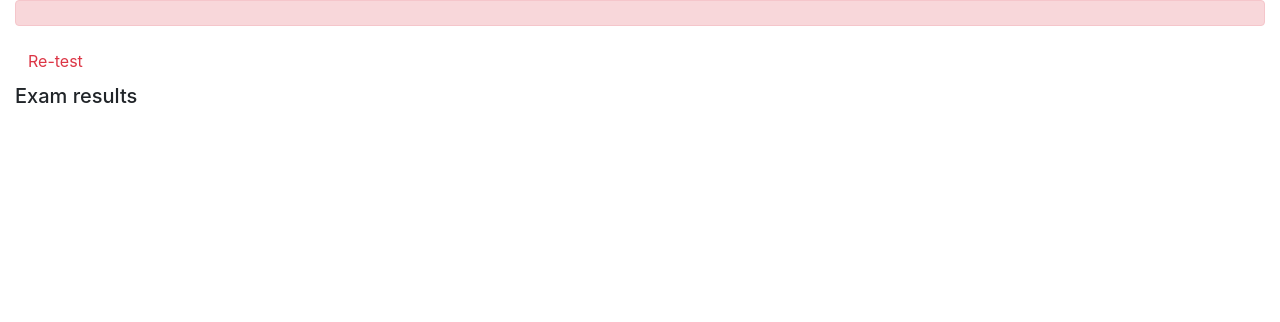
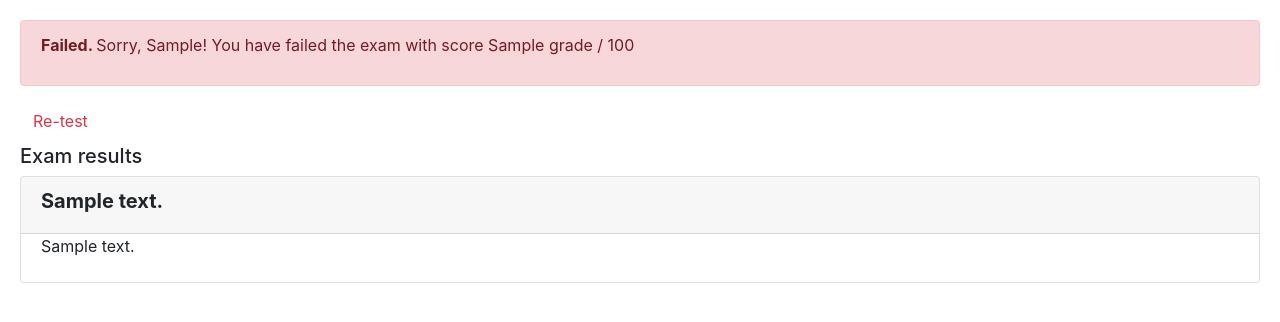
Before and after one commit to SakshiChaudhari123/week5, a Django app: template onlinecourse/templates/onlinecourse/exam_result_bootstrap.html in a window 1280 px wide. Shown: the part 56-378 px from the top of the page. Run offline with Django 3.2, Linux system fonts and the light colour scheme; a user stored in the database is signed in; tables that the repository leaves empty hold one stand-in row (values such as "Sample post"); the template is opened without the code that fills it: values that come from a table or form of the project are taken from there, most other values are stand-ins (such as "Sample title", 1, 10 or a date in 2020); some libraries are stand-ins or nearby versions.

Commit message:
Update exam_result_bootstrap.html

```diff
--- a/onlinecourse/templates/onlinecourse/exam_result_bootstrap.html
+++ b/onlinecourse/templates/onlinecourse/exam_result_bootstrap.html
@@ -24,7 +24,7 @@
                     {% csrf_token %}
                     <div class="input-group">
                         <input type="text" class="form-control" placeholder="Username" name="username" >
-                        <input type="password" class="form-control" placeholder="Username" name="psw" >
+                        <input type="password" class="form-control" placeholder="password" name="psw" >
                         <button class="btn btn-primary" type="submit">Login</button>
                         <a class="btn btn-link" href="{% url 'onlinecourse:registration' %}">Sign Up</a>
                     </div>
@@ -35,20 +35,46 @@
     </div>
 </nav>
 
-<div class="container-fluid">
+<div class="container-fluid" style='padding: 20px;'>
     {% if grade > 80 %}
     <div class="alert alert-success">
        <!--HINT Display passed info -->
+        <p><b>Congratulations, {{user.first_name}}! </b>You have passed the exam and completed the course with score {{grade}} / 100</p>
     </div>
         {% else %}
         <div class="alert alert-danger">
             <!--HINT Display failed info -->
+            <p><b>Failed. </b>Sorry, {{user.first_name}}! You have failed the exam with score {{grade}} / 100</p>
         </div>
         <a class="btn btn-link text-danger" href="{% url 'onlinecourse:course_details' course.id %}">Re-test</a>
         {% endif %}
         <div class="card-columns-vertical mt-1">
         <h5 class="">Exam results</h5>
             <!--HINT Display exam results-->
+            <!--... for each question in the course ...-->
+            {% for lesson in course.lesson_set.all %}
+            {% for question in lesson.question_set.all %}
+            <div class="card mt-1">
+                <div class="card-header"><h5 style="font-weight:bold">{{ question.question_text}}</h5></div>
+                <div class="form-group">
+                <!--... for each choice in the question  choice_{{choice.id}}...-->
+                    {% for choice in question.choice_set.all %}
+                    <div class="form-check">
+                        {% if choice.id in selected %}
+                            {% if choice.is_correct == True %}
+                                <label style="color:#2ea94a;font-weight:bold">Correct answer: {{choice.choice_text}}</label>
+                            {% else %}
+                                <label style="color:red;font-weight:bold">Wrong answer: {{choice.choice_text}}</label>
+                            {% endif %}
+                        {% else %}
+                            <label>{{choice.choice_text}}</label>
+                        {% endif %}
+                    </div>
+                    {% endfor %}
+                </div>
+            </div>
+            {% endfor %}
+            {% endfor %}
         </div>
     </div>
 </body>
```
